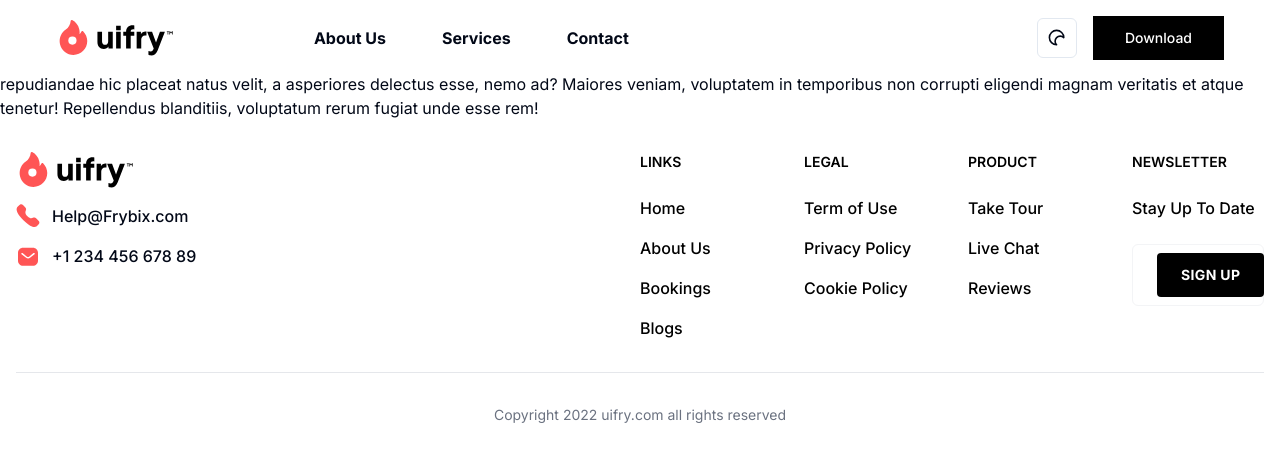
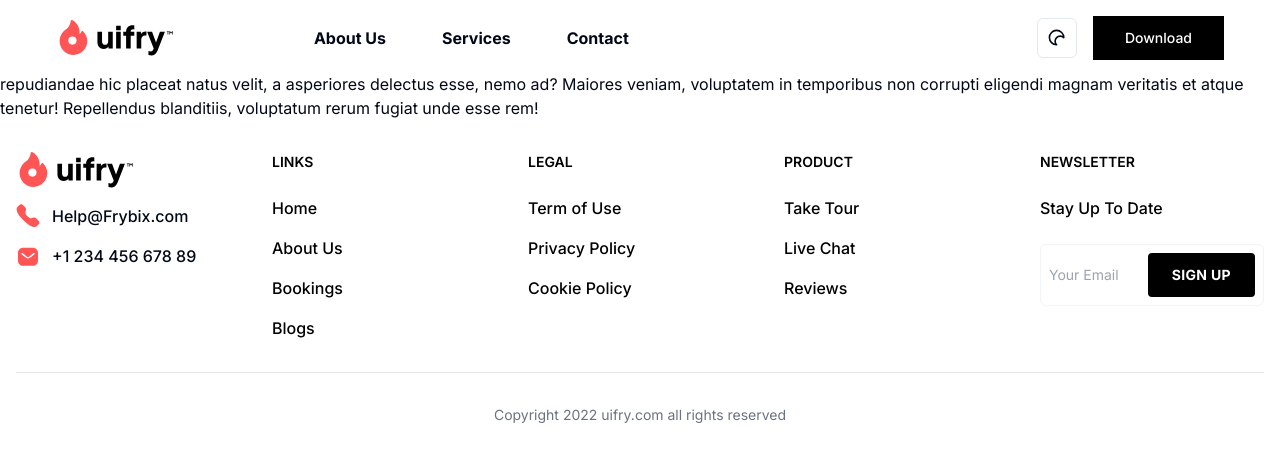
Before and after one commit to tejasvi8686/Responsive-App-Landing-Page-Design, a Next.js app: page / in a window 1280 px wide. Shown: the top 462 px of the page. Built offline with nearby package versions, Linux system fonts and the light colour scheme.

Commit message:
fotter done

```diff
--- a/components/Footer.tsx
+++ b/components/Footer.tsx
@@ -4,16 +4,15 @@ import React from "react";
 import Logo from "@/public/assets/logo.svg";
 import Call from "@/public/assets/call.svg";
 import Msg from "@/public/assets/msg.svg";
-import { footerLinks } from "@/constants/index"; // Importing the data
+import { footerLinks } from "@/constants/index";
 
 const Footer = () => {
   return (
     <footer className="bg-white dark:bg-gray-900">
       <div className="mx-auto w-full max-w-screen-xl p-4 py-6 lg:py-8">
-        <div className="md:flex justify-between">
-          <div className="w-full">
-            <div className="flex flex-col gap-4">
-              <Link href="/" className="flex items-center">
+        <div className="grid grid-cols-1 md:grid-cols-5 gap-8">
+          <div className="flex flex-col items-start">
+            <Link href="/" className="flex items-center mb-4">
               <Image
                 src={Logo}
                 alt="Flowbite Logo"
@@ -22,8 +21,7 @@ const Footer = () => {
                 loading="lazy"
               />
             </Link>
-
-              <div className="flex flex-row items-center gap-3">
+            <div className="flex flex-row items-center gap-3 mb-4">
               <Image
                 src={Call}
                 height={24}
@@ -44,10 +42,8 @@ const Footer = () => {
               <span className="font-medium text-base">+1 234 456 678 89</span>
             </div>
           </div>
-          </div>
-          <div className="grid grid-cols-2 md:grid-cols-4 gap-8 w-full">
           {footerLinks.map((section, index) => (
-              <div key={index} className="w-full">
+            <div key={index} className="flex flex-col">
               <h2 className="mb-6 text-sm font-semibold text-black uppercase dark:text-white">
                 {section.title}
               </h2>
@@ -71,9 +67,8 @@ const Footer = () => {
                   <div className="rounded-md border border-gray-100 p-2 focus-within:ring sm:flex sm:items-center sm:gap-4">
                     <input
                       type="email"
-
                       placeholder="Your Email"
-                        className="w-full border-none  sm:text-sm"
+                      className="w-full border-none sm:text-sm"
                     />
                     <button className="mt-1 w-full rounded bg-black hover:bg-gray-800 px-6 py-3 text-sm font-bold uppercase tracking-wide text-white transition-none sm:mt-0 sm:w-auto sm:shrink-0 dark:bg-[#FF5555] dark:hover:bg-[#be5555]">
                       Sign Up
@@ -83,7 +78,6 @@ const Footer = () => {
               )}
             </div>
           ))}
-          </div>
         </div>
         <hr className="my-6 border-gray-200 sm:mx-auto dark:border-gray-700 lg:my-8" />
         <div className="sm:flex sm:items-center sm:justify-center">
```
Lines whose indentation alone changed are shown as unchanged.
